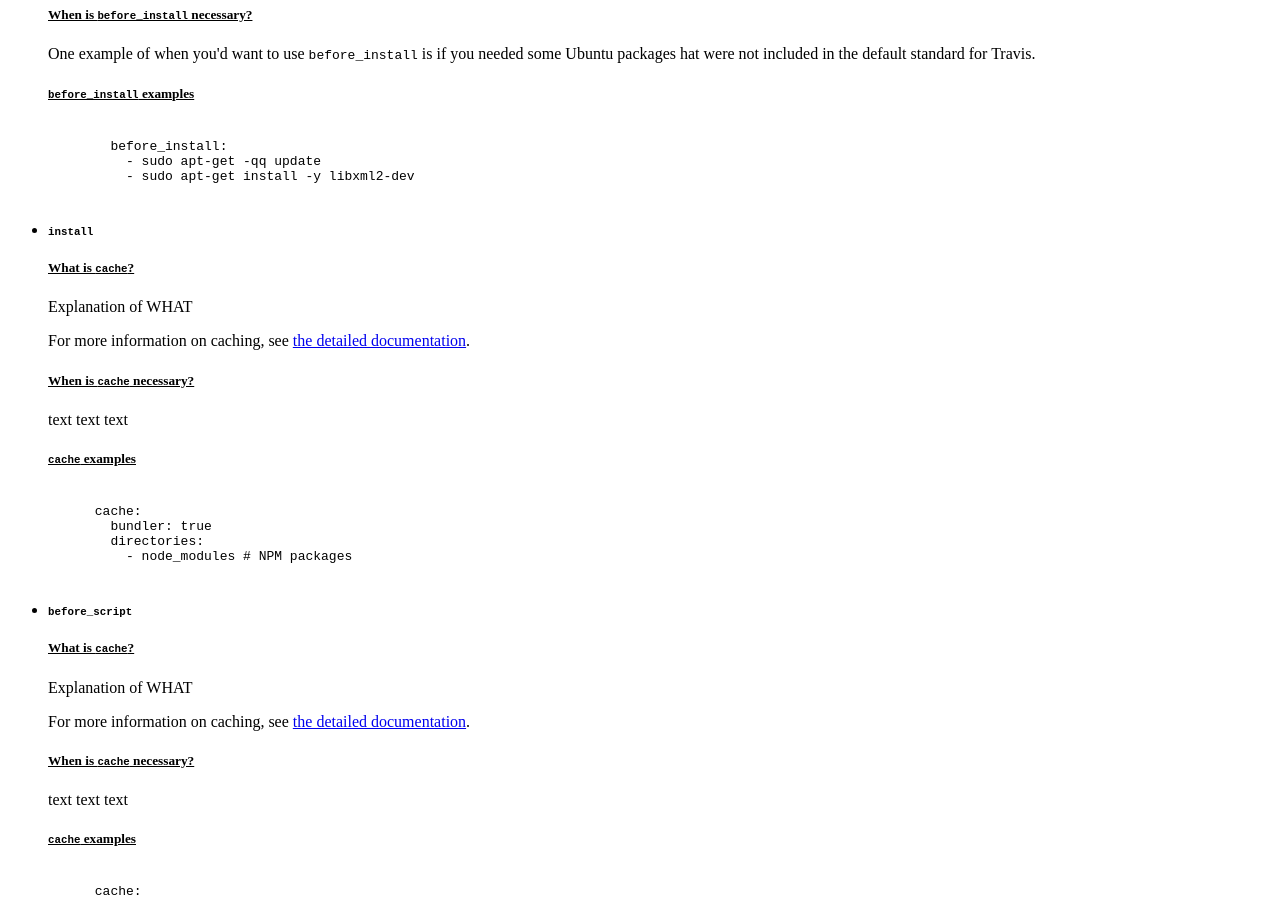
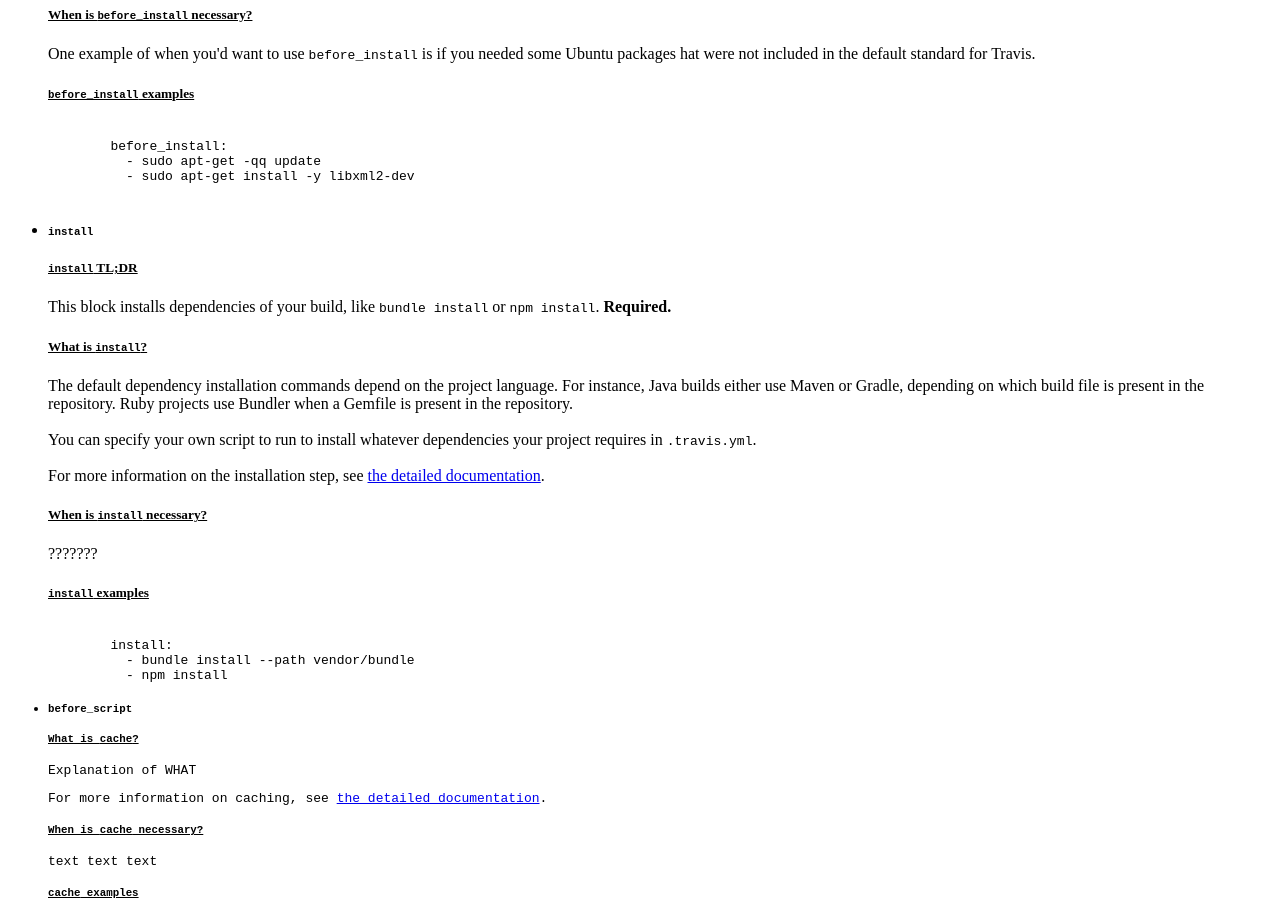
Before and after one commit to brianamarie/test-jekyll, a Jekyll site: the page built from index.html, in a window 1280 px wide and 900 px high, scrolled down 3336 px. Built offline with Jekyll 4.4.1, drawn with Linux system fonts in a browser that asks for light colours; nearby versions of some CDN libraries; a script that is not in the unit is left out.

Commit message:
fill out install step

```diff
--- a/_includes/install.html
+++ b/_includes/install.html
@@ -1,18 +1,21 @@
 <li>
-  <div class="collapsible-header"><i class="mdi-toggle-star-outline"></i>
+  <div class="collapsible-header"><i class="mdi-toggle-star"></i>
     <h5><code>install</code></h5>
   </div>
   <div class="collapsible-body">
-    <h5 style="text-decoration: underline">What is <code>cache</code>?</h5>
-      <p>Explanation of WHAT</p>
-      <p>For more information on caching, see <a href="https://docs.travis-ci.com/user/caching">the detailed documentation</a>.
-    <h5 style="text-decoration: underline">When is <code>cache</code> necessary?</h5>
-      <p>text text text</p>
-    <h5 style="text-decoration: underline"><code>cache</code> examples</h5>
+    <h5 style="text-decoration: underline"><code>install</code> TL;DR</h5>
+      <p>This block installs dependencies of your build, like <code>bundle install</code> or <code>npm install</code>. <strong>Required.</strong></p>
+    <h5 style="text-decoration: underline">What is <code>install</code>?</h5>
+      <p>The default dependency installation commands depend on the project language. For instance, Java builds either use Maven or Gradle, depending on which build file is present in the repository. Ruby projects use Bundler when a Gemfile is present in the repository.
+      <br><br>
+      You can specify your own script to run to install whatever dependencies your project requires in <code>.travis.yml</code>.
+      <br><br>
+      For more information on the installation step, see <a href="https://docs.travis-ci.com/user/customizing-the-build/#Customizing-the-Installation-Step">the detailed documentation</a>.
+    <h5 style="text-decoration: underline">When is <code>install</code> necessary?</h5>
+      <p>???????</p>
+    <h5 style="text-decoration: underline"><code>install</code> examples</h5>
       <pre><code>
-      cache:
-        bundler: true
-        directories:
-          - node_modules # NPM packages
-      </pre></code>
+        install:
+          - bundle install --path vendor/bundle
+          - npm install
 </li>
```
